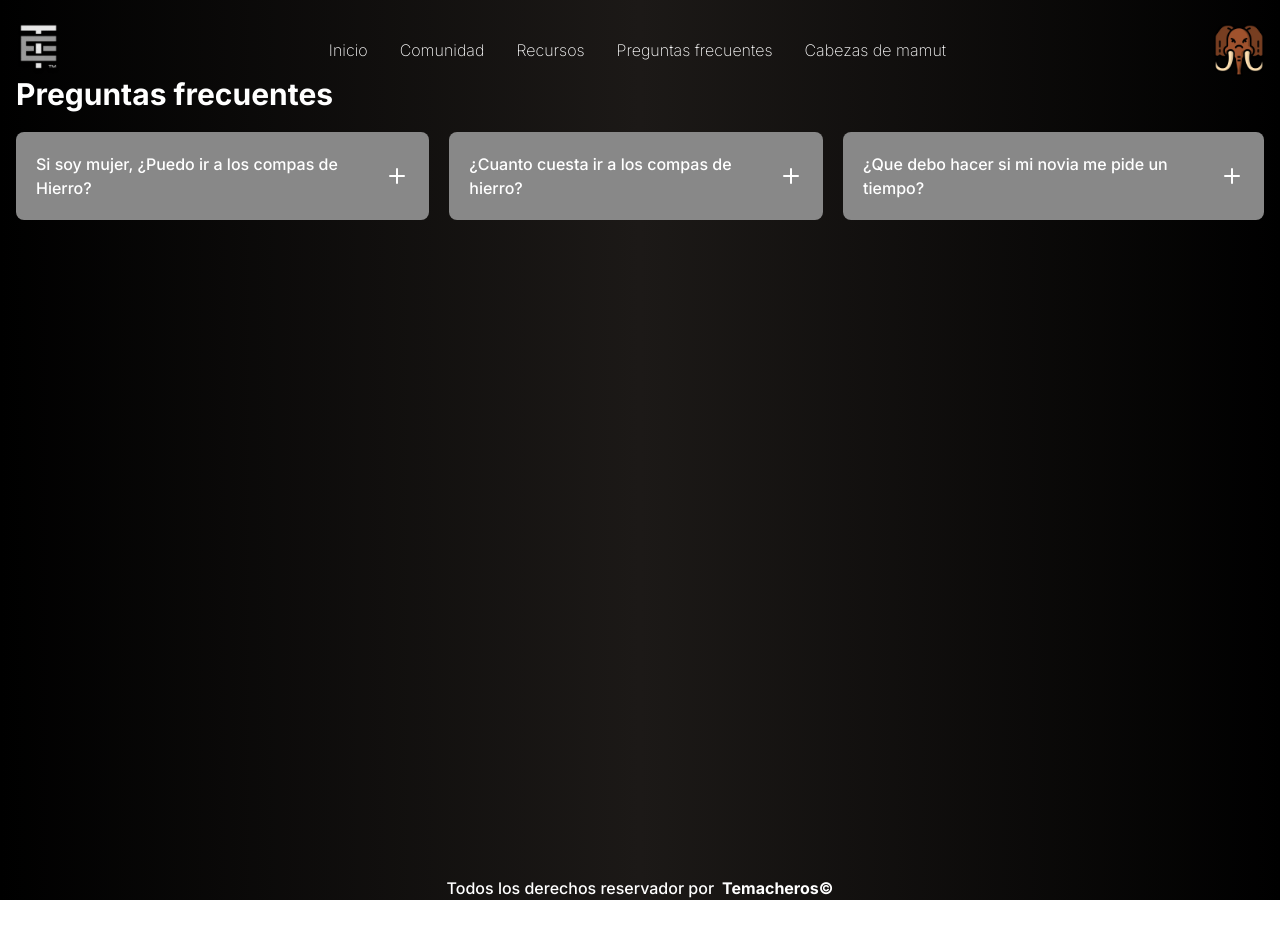
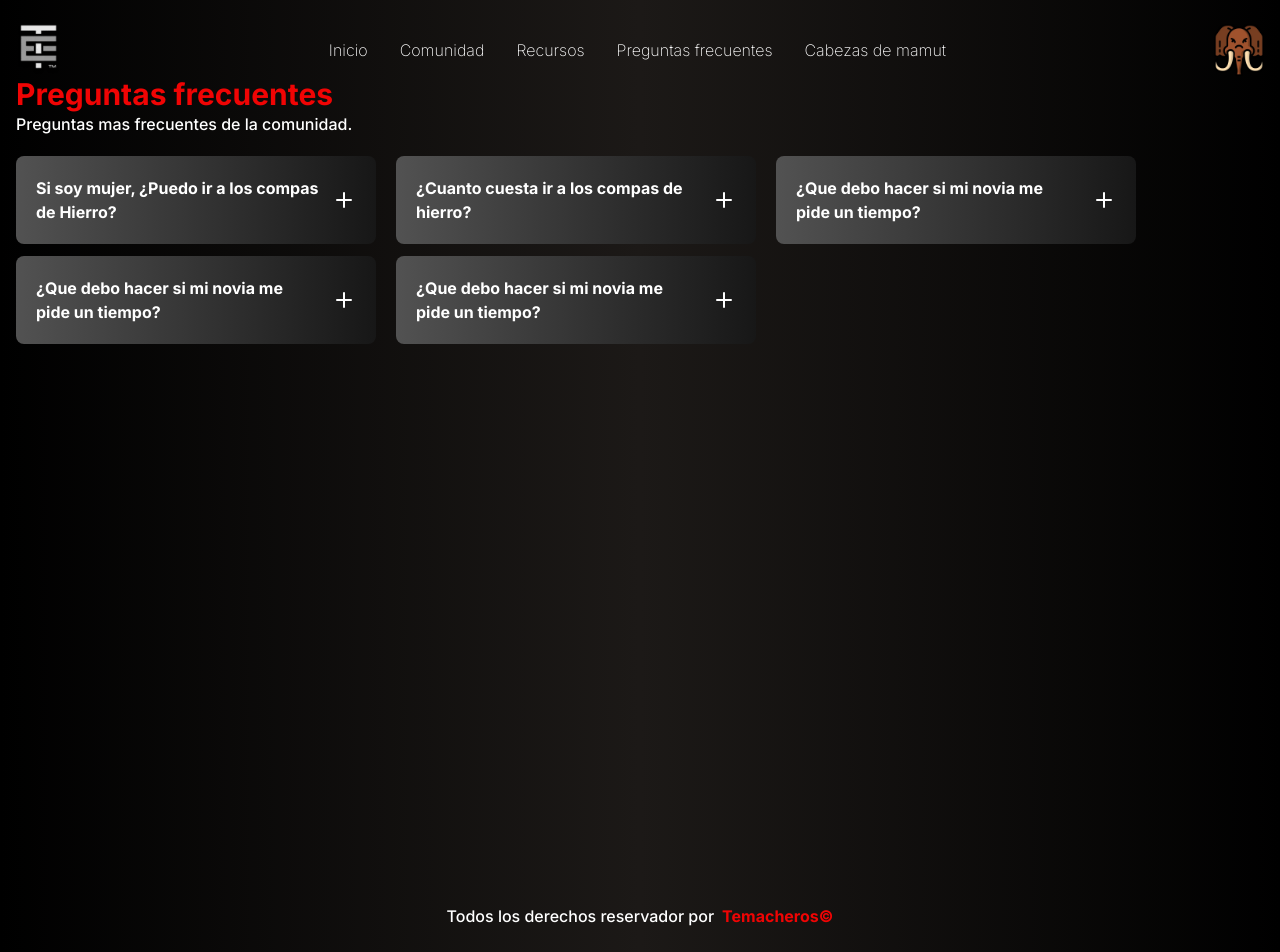
Before and after one commit to angelcruz07/Temacheros-App, a Next.js app: page /faq in a window 1280 px wide. Shown: the top 952 px of the page. Before the commit the page ends 900 px from the top, so only its background shows below. Built offline with nearby package versions, Linux system fonts and the light colour scheme.

Commit message:
inprovement in ui from page

```diff
--- a/package.json
+++ b/package.json
@@ -9,6 +9,7 @@
     "lint": "next lint"
   },
   "dependencies": {
+    "@fontsource/rubik-dirt": "^5.0.18",
     "@tabler/icons-react": "^2.47.0",
     "next": "14.1.0",
     "react": "^18",
--- a/src/app/faq/page.tsx
+++ b/src/app/faq/page.tsx
@@ -4,8 +4,11 @@ import { DataFaq } from '@/data'
 export default function Faq() {
 	return (
 		<section className='h-screen'>
-      <h1 className='text-3xl font-bold'>Preguntas frecuentes</h1>
-      <article className='mt-5 flex gap-x-5 flex-col md:flex-row'>
+			<h1 className='text-3xl font-bold text-color-mayus font-rubik-dirt'>
+				Preguntas frecuentes
+			</h1>
+			<p>Preguntas mas frecuentes de la comunidad.</p>
+			<article className='mt-5 flex gap-x-5 flex-col flex-wrap md:flex-row'>
 				{DataFaq.map((questions) => (
 					<div key={questions.id}>
 						<CardFaq key={questions.id} {...questions} />
--- a/src/components/ui/faq/CardFaq.tsx
+++ b/src/components/ui/faq/CardFaq.tsx
@@ -14,9 +14,9 @@ export const CardFaq = ({ question, response }: Faq) => {
 	}
 
 	return (
-    <div className='p-5 bg-color-bg-component rounded-lg mb-3'>
+		<div className='p-5 bg-gradient-to-r from-neutral-600 to-neutral-900 rounded-lg mb-3 max-w-[360px]'>
 			<div className='flex justify-between items-center gap-x-3 '>
-        <p className='text-base max-w-96'>{question}</p>
+				<p className='text-base max-w-96 font-semibold'>{question}</p>
 				<button onClick={handleShowQuestion} className='cursor-pointer'>
 					<IconPlus size={24} />
 				</button>
@@ -25,9 +25,8 @@ export const CardFaq = ({ question, response }: Faq) => {
 			<div
 				className={`text-base max-w-96 transition-all duration-300 ${
 					showQuestion ? 'opacity-100' : 'opacity-0'
-        }`}
-      >
-        {showQuestion && <p>{response}</p>}
+				}`}>
+				{showQuestion && <p className=''>{response}</p>}
 			</div>
 		</div>
 	)
--- a/src/components/ui/footer/Footer.tsx
+++ b/src/components/ui/footer/Footer.tsx
@@ -1,8 +1,8 @@
 export const Footer = () => {
-  return (
-    <footer className='flex flex-col md:flex-row gap-2 justify-center text-center'>
-      Todos los derechos reservador por{' '}
-      <span className='font-bold'>Temacheros©</span>
-    </footer>
-  )
+	return (
+		<footer className='flex flex-col md:flex-row gap-2 justify-center text-center h-20 items-center'>
+			Todos los derechos reservador por{' '}
+			<span className='font-bold text-color-mayus '>Temacheros©</span>
+		</footer>
+	)
 }
--- a/src/components/ui/mamuts/card/CardMammoth.tsx
+++ b/src/components/ui/mamuts/card/CardMammoth.tsx
@@ -10,7 +10,7 @@ export const CardMammoth = ({
 	url
 }: MammothCard) => {
 	return (
-		<div className='w-96 h-64 border bg-black/10 p-8 rounded-lg shadowborder-gray-700'>
+		<div className='w-96 h-64 border bg-gradient-to-r from-neutral-800 to-neutral-800 p-8 rounded-lg shadowborder-gray-700'>
 			<div className='flex gap-x-5 items-center justify-between mb-5 '>
 				<picture>
 					<img
--- a/src/data/data-faq/data-faq.ts
+++ b/src/data/data-faq/data-faq.ts
@@ -3,18 +3,30 @@ export const DataFaq = [
 		id: 1,
 		question: 'Si soy  mujer, ¿Puedo ir a los compas de Hierro?',
 		response:
-      'Claro que sí, en los compas de Hierro no hay distinción de género, todos son bienvenidos.',
+			'Claro que sí, en los compas de Hierro no hay distinción de género, todos son bienvenidos.'
 	},
 	{
 		id: 2,
 		question: '¿Cuanto cuesta ir a los compas de hierro?',
 		response:
-      'Nada, los compas de hierro es una organizacion si fines de lucro solo buscamos gente comprometida en el modo guerra',
+			'Nada, los compas de hierro es una organizacion si fines de lucro solo buscamos gente comprometida en el modo guerra'
 	},
 	{
 		id: 3,
 		question: '¿Que debo hacer si mi novia me pide un tiempo?',
 		response:
-      '"Tiempo" palabra  usada por una mujer para comunicar de manera indirecta que quiere irse con alguien mas pero no quiere que le dejes de hablar, en conclusion salga de ahi mi compa.',
+			'"Tiempo" palabra  usada por una mujer para comunicar de manera indirecta que quiere irse con alguien mas pero no quiere que le dejes de hablar, en conclusion salga de ahi mi compa.'
 	},
+	{
+		id: 3,
+		question: '¿Que debo hacer si mi novia me pide un tiempo?',
+		response:
+			'"Tiempo" palabra  usada por una mujer para comunicar de manera indirecta que quiere irse con alguien mas pero no quiere que le dejes de hablar, en conclusion salga de ahi mi compa.'
+	},
+	{
+		id: 3,
+		question: '¿Que debo hacer si mi novia me pide un tiempo?',
+		response:
+			'"Tiempo" palabra  usada por una mujer para comunicar de manera indirecta que quiere irse con alguien mas pero no quiere que le dejes de hablar, en conclusion salga de ahi mi compa.'
+	}
 ]
--- a/tailwind.config.ts
+++ b/tailwind.config.ts
@@ -4,10 +4,13 @@ const config: Config = {
 	content: [
 		'./src/pages/**/*.{js,ts,jsx,tsx,mdx}',
 		'./src/components/**/*.{js,ts,jsx,tsx,mdx}',
-    './src/app/**/*.{js,ts,jsx,tsx,mdx}',
+		'./src/app/**/*.{js,ts,jsx,tsx,mdx}'
 	],
 	theme: {
 		extend: {
+			fontFamily: {
+				body: 'Rubik Dirt'
+			},
 			colors: {
 				'bg-deg': '#060606',
 				'bg-deg-2': '#5D5D5D',
@@ -16,13 +19,14 @@ const config: Config = {
 				'color-bg-button': '#888888',
 				'color-bg-button-2': '#5D5D5D',
 				'color-text-advertisement': '#888888',
+				'color-gray-light': '#1b1b1b'
 			},
 			container: {
-        center: true,
+				center: true
+			}
+		}
 	},
-    },
-  },
-  plugins: [],
+	plugins: []
 }
 
 export default config
```
Also changed, not shown: 1 other file (tests, documents, lock files or other folders). Lines whose indentation alone changed are shown as unchanged.
